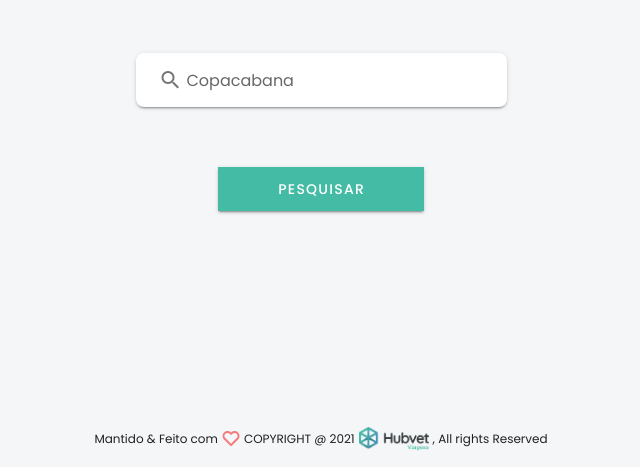
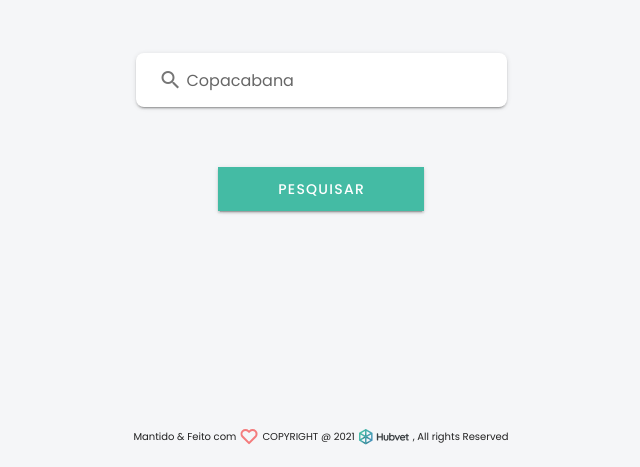
Before and after one commit to juliovt-07/desafio-hubvet, a Vue app: page / in a window 1280 px wide. Shown: the part 333-800 px from the top of the page, without its empty margins (319-959 px from the left). Built offline with nearby package versions, Linux system fonts and the light colour scheme.

Commit message:
Fix footer logo

```diff
--- a/src/components/Footer.vue
+++ b/src/components/Footer.vue
@@ -11,10 +11,10 @@
                 </svg>
                 <span>COPYRIGHT &#64; {{ new Date().getFullYear() }}</span>
                 <img
-                  src="../assets/logo.png"
-                  class="px-1"
+                  src="../assets/logo2.png"
+                  class="mx-1"
                   alt="logo"
-                  height="24"
+                  height="16"
                 >
                 <span>, All rights Reserved</span>
               </v-row>
@@ -38,10 +38,10 @@
 <style lang="sass">
   .footer
     position: absolute
-    bottom: 10px
+    bottom: 8px
     left: 0px
     right: 0px
     span
-      font-size: 12px
+      font-size: 10px
       line-height: 13.5px
 </style>
```
Also changed, not shown: src/assets/logo2.png.
